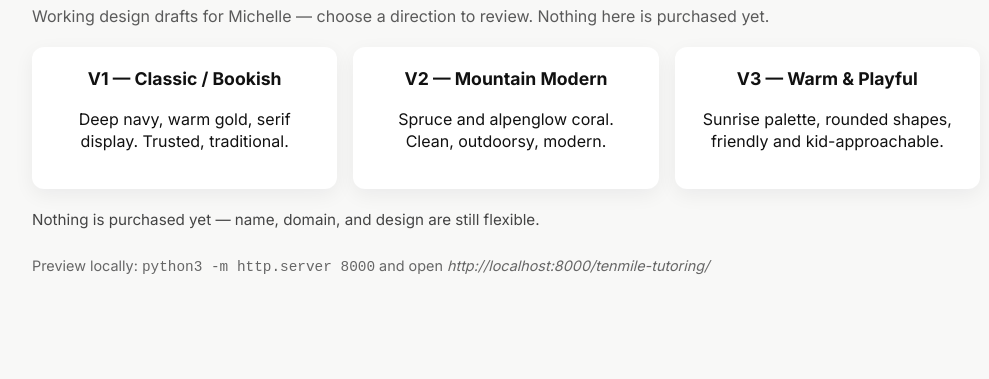
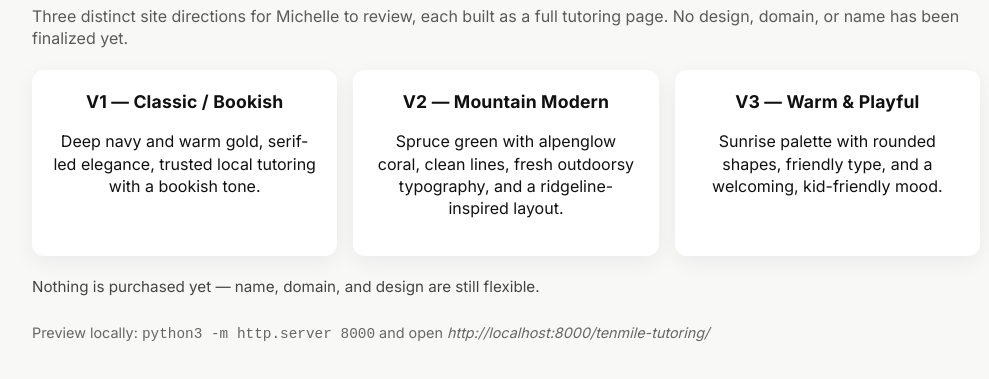
Before and after one commit to Open-epen/Ten-Mile-Tutoring, a plain HTML site: page index.html in a window 1280 px wide. Shown: the part 83-462 px from the top of the page, without its empty margins (134-1123 px from the left). Drawn offline with Linux system fonts and the light colour scheme.

Commit message:
Polish chooser page copy and preview cards

```diff
--- a/index.html
+++ b/index.html
@@ -28,24 +28,24 @@
     <header>
       <div>
         <h1>Ten Mile Tutoring</h1>
-        <p class="lead">Working design drafts for Michelle — choose a direction to review. Nothing here is purchased yet.</p>
+        <p class="lead">Three distinct site directions for Michelle to review, each built as a full tutoring page. No design, domain, or name has been finalized yet.</p>
       </div>
     </header>
 
     <section class="grid" aria-label="Design previews">
       <article class="card"><a href="v1/">
-        <h3>V1 — Classic / Bookish</h3>
-        <p>Deep navy, warm gold, serif display. Trusted, traditional.</p>
+        <div style="font-size:1.1rem;font-weight:700;letter-spacing:.01em;margin-bottom:12px">V1 — Classic / Bookish</div>
+        <p>Deep navy and warm gold, serif-led elegance, trusted local tutoring with a bookish tone.</p>
       </a></article>
 
       <article class="card"><a href="v2/">
-        <h3>V2 — Mountain Modern</h3>
-        <p>Spruce and alpenglow coral. Clean, outdoorsy, modern.</p>
+        <div style="font-size:1.1rem;font-weight:700;letter-spacing:.01em;margin-bottom:12px">V2 — Mountain Modern</div>
+        <p>Spruce green with alpenglow coral, clean lines, fresh outdoorsy typography, and a ridgeline-inspired layout.</p>
       </a></article>
 
       <article class="card"><a href="v3/">
-        <h3>V3 — Warm & Playful</h3>
-        <p>Sunrise palette, rounded shapes, friendly and kid-approachable.</p>
+        <div style="font-size:1.1rem;font-weight:700;letter-spacing:.01em;margin-bottom:12px">V3 — Warm & Playful</div>
+        <p>Sunrise palette with rounded shapes, friendly type, and a welcoming, kid-friendly mood.</p>
       </a></article>
     </section>
 
```
